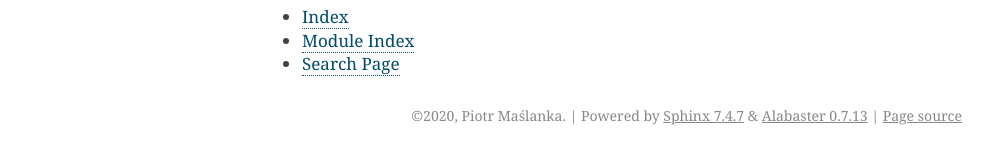
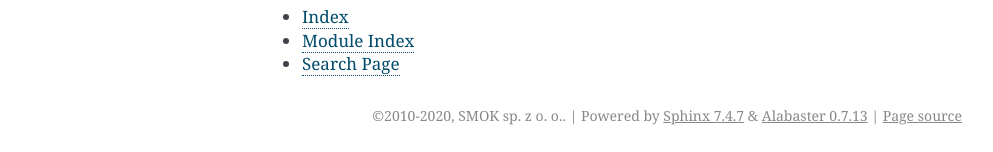
Before and after one commit to smok-serwis/smok-client, a Sphinx documentation site: the page built from docs/index.rst, in a window 1280 px wide. Shown: the part 1462-1614 px from the top of the page, without its empty margins (148-1141 px from the left). Built offline with Sphinx 7.4.7, drawn with Linux system fonts in a browser that asks for light colours.

Commit message:
fix licensing

```diff
--- a/docs/conf.py
+++ b/docs/conf.py
@@ -18,7 +18,7 @@ sys.path.insert(0, os.path.abspath('..'))
 # -- Project information -----------------------------------------------------
 
 project = 'SMOK Client'
-copyright = '2020, Piotr Maślanka'
+copyright = '2010-2020, SMOK sp. z o. o.'
 author = 'Piotr Maślanka'
 
 # The full version, including alpha/beta/rc tags
```
Also changed, not shown: 2 other files.
